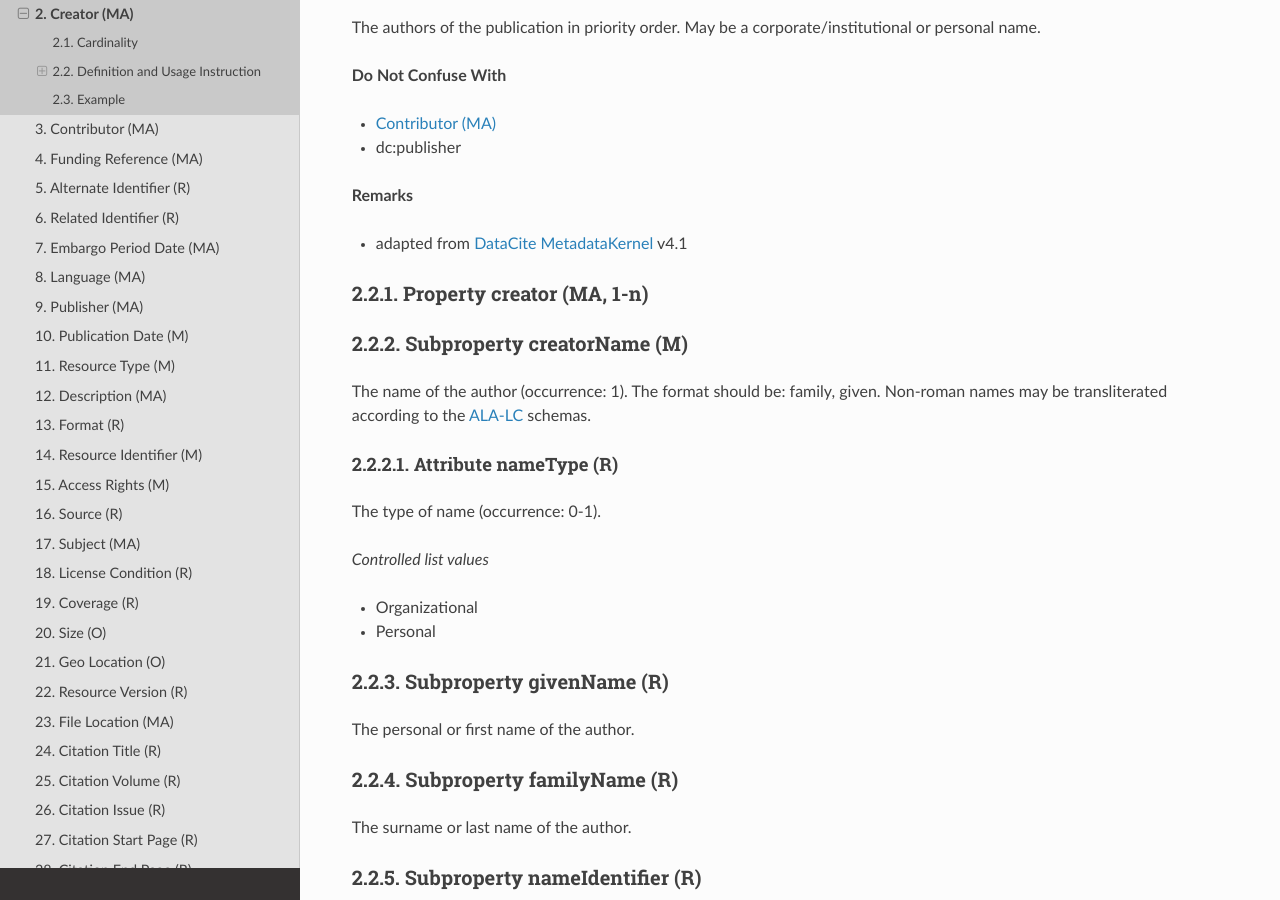
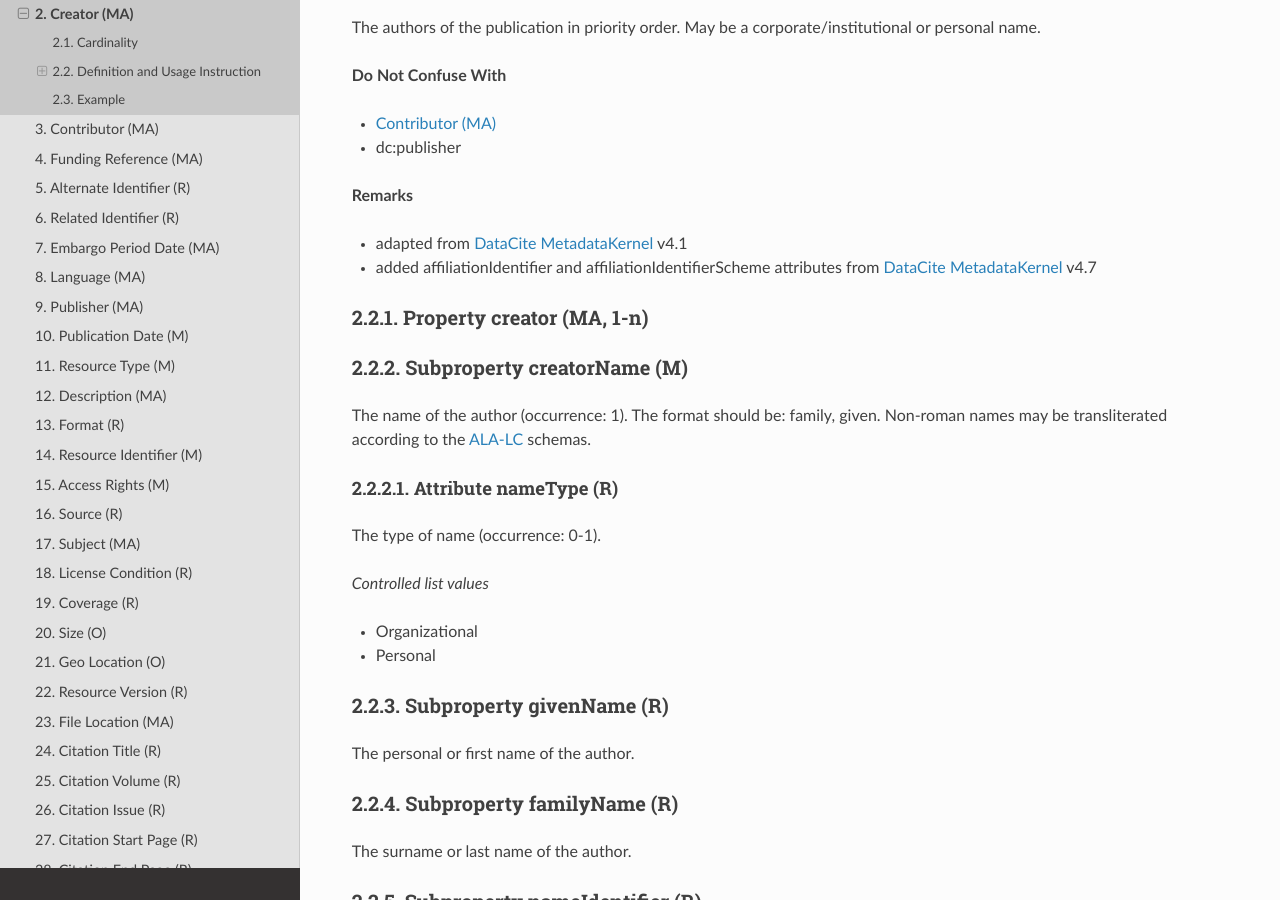
Before and after one commit to openaire/guidelines-literature-repositories, a Sphinx documentation site: the page built from docs/field_creator.rst, in a window 1280 px wide and 900 px high, scrolled down 401 px. Built offline with Sphinx 7.4.7 and the Read the Docs theme 3.1.0, drawn with Linux system fonts in a browser that asks for light colours; a script that is not in the unit is left out.

Commit message:
Update field_creator.rst

```diff
--- a/docs/field_creator.rst
+++ b/docs/field_creator.rst
@@ -25,6 +25,8 @@ The authors of the publication in priority order. May be a corporate/institution
 **Remarks**
 
 * adapted from `DataCite MetadataKernel`_ v4.1
+* added affiliationIdentifier and affiliationIdentifierScheme attributes from `DataCite MetadataKernel`_ v4.7
+
 
 Property creator (MA, 1-n)
 --------------------------
```
